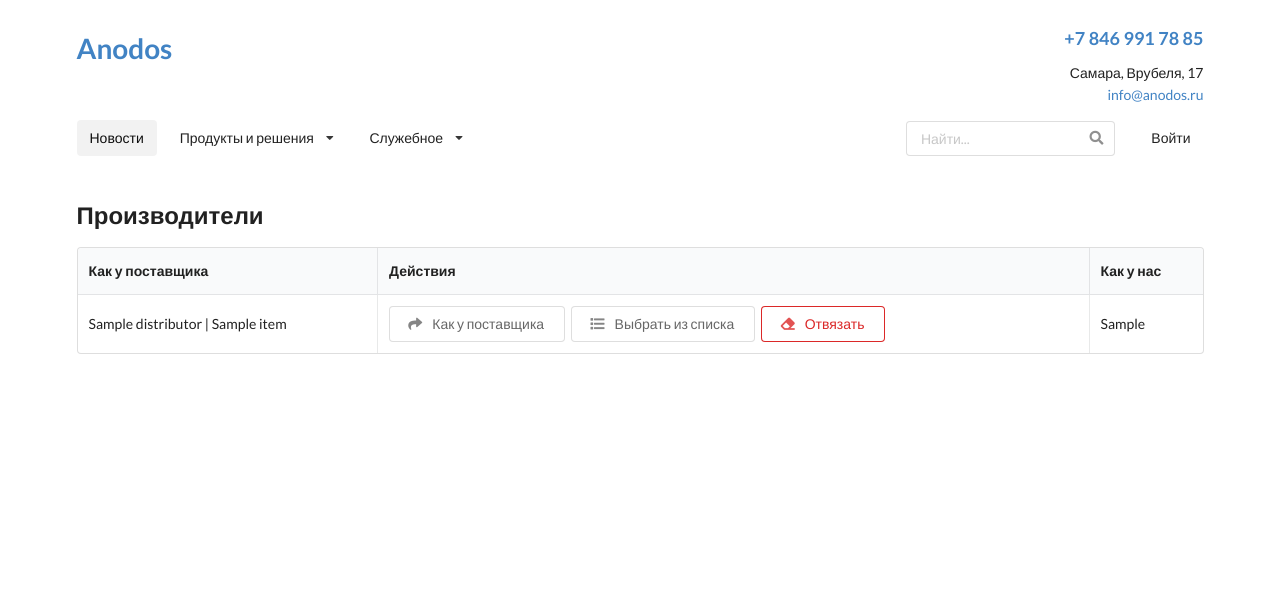
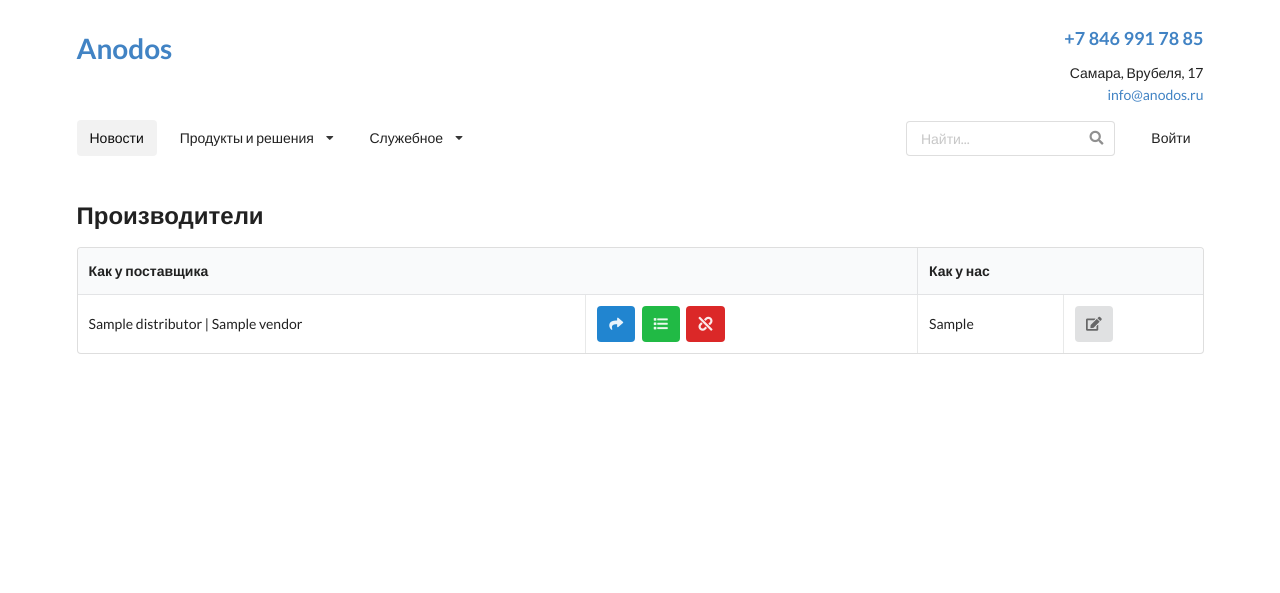
Before and after one commit to abezpalov/anodos.ru, a Django app: template anodos/distributors/templates/distributors/vendors.html in a window 1280 px wide. Shown: the top 593 px of the page. Run offline with Django 3.2, Linux system fonts and the light colour scheme; the template is opened without the code that fills it: most values are stand-ins (such as "Sample title", 1, 10 or a date in 2020).

Commit message:
Сделал минимльно необходимое редактирование вендоров

```diff
--- a/anodos/distributors/templates/distributors/js/vendors.js
+++ b/anodos/distributors/templates/distributors/js/vendors.js
@@ -1,13 +1,13 @@
 // Привязать вендора как есть
 $("body").delegate("[data-do*='do-vendor-as-is']", "click", function(e){
-    id = $(this).data('id');
     $.post('/distributors/ajax/do-vendor-as-is/', {
-        id: id,
+        vendor_: $(this).data('vendor_'),
         csrfmiddlewaretoken: '{{ csrf_token }}'
     },
     function(data) {
         if ('success' == data.status){
             $('#' + data.vendor_ + '-to-pflops').text(data.name);
+            //TODO
         }
     }, "json");
     return false;
@@ -15,23 +15,66 @@ $("body").delegate("[data-do*='do-vendor-as-is']", "click", function(e){
 
 // Отвязать вендора
 $("body").delegate("[data-do*='erase-vendor-link']", "click", function(e){
-    id = $(this).data('id');
     $.post('/distributors/ajax/erase-vendor-link/', {
-        id: id,
+        vendor_: $(this).data('vendor_'),
         csrfmiddlewaretoken: '{{ csrf_token }}'
     },
     function(data) {
         if ('success' == data.status){
             $('#' + data.vendor_ + '-to-pflops').text('-');
+            //TODO
         }
     }, "json");
     return false;
 });
 
 // Открыть диалоговое окно выбора вендора open-vendor-list
-$("body").delegate("[data-do*='erase-vendor-link']", "click", function(e){
-
-
-
+$("body").delegate("[data-do*='open-vendor-list']", "click", function(e){
+    $('#modal-vendor-list-vendor_').val($(this).data('vendor_'))
+    $('#modal-vendor-list-vendor').val('');
+    $('#modal-vendor-list').find('div.text').text('');
+    $('#modal-vendor-list').find('div.item').removeClass('active');
+    $('#modal-vendor-list').find('div.item').removeClass('selected');
+    $('#modal-vendor-list').modal('show');
     return false;
 });
+
+// Привязать вендора к выбранному в диалоговом окне
+$("body").delegate("[data-do*='apply-link-vendor']", "click", function(e){
+    $.post('/distributors/ajax/link-vendor/', {
+        vendor_: $('#modal-vendor-list-vendor_').val(),
+        vendor: $('#modal-vendor-list-vendor').val(),
+        csrfmiddlewaretoken: '{{ csrf_token }}'
+    },
+    function(data) {
+        if ('success' == data.status){
+            $('#' + data.vendor_ + '-to-pflops').text(data.name);
+            //TODO
+        }
+    }, "json");
+    return false;
+});
+
+// Открыть диалоговое окно редактирования вендора
+$("body").delegate("[data-do*='open-vendor-editor']", "click", function(e){
+    $('#modal-vendor-editor-id').val($(this).data('vendor'));
+    $('#modal-vendor-editor-name').val($(this).data('name'));
+    $('#modal-vendor-editor').modal('show');
+    return false;
+});
+
+// Сохранить изменеия при редактировании вендора
+$("body").delegate("[data-do*='save-vendor']", "click", function(e){
+    $.post('/distributors/ajax/save-vendor/', {
+        vendor: $('#modal-vendor-editor-id').val(),
+        name: $('#modal-vendor-editor-name').val(),
+        csrfmiddlewaretoken: '{{ csrf_token }}'
+    },
+    function(data) {
+        if ('success' == data.status){
+            $('td[data-vendor*="' + data.id + '"]').text(data.name);
+            $('button[data-vendor*="' + data.id + '"]').data('name', data.name);
+        }
+    }, "json");
+    return false;
+});
--- /dev/null
+++ b/anodos/distributors/templates/distributors/modal/vendors.html
@@ -0,0 +1,46 @@
+<div class="ui modal" id="modal-vendor-list">
+    <i class="close icon"></i>
+    <div class="header">Выберите вендора</div>
+    <div class="content">
+        <form>
+            <input type="hidden" name="vendor_" id="modal-vendor-list-vendor_">
+            <div class="ui fluid search selection dropdown">
+                <input type="hidden" name="vendor" id="modal-vendor-list-vendor">
+                <i class="dropdown icon"></i>
+                <div class="default text">Выберите вендора</div>
+                <div class="menu">
+                    {% for vendor in vendors %}
+                    <div class="item" data-value="{{ vendor.id }}">{{ vendor.name }}</div>
+                    {% endfor %}
+                </div>
+            </div>
+        </form>
+    </div>
+    <div class="actions">
+        <button class="ui labeled icon positive button" data-do="apply-link-vendor">
+            <i class="linkify icon"></i>Привязать
+        </button>
+        <button class="ui labeled icon deny button">
+            <i class="x icon"></i>Отмена
+        </button>
+    </div>
+</div>
+
+<div class="ui modal" id="modal-vendor-editor">
+    <i class="close icon"></i>
+    <div class="header">Редактировать вендора</div>
+    <div class="content">
+        <form class="ui form">
+            <input id="modal-vendor-editor-id" type="hidden" name="vendor_">
+            <input id="modal-vendor-editor-name" type="text" name="name">
+        </form>
+    </div>
+    <div class="actions">
+        <button class="ui labeled icon positive button" data-do="save-vendor">
+            <i class="save icon"></i>Сохранить
+        </button>
+        <button class="ui labeled icon deny button">
+            <i class="x icon"></i>Отмена
+        </button>
+    </div>
+</div>
--- a/anodos/distributors/templates/distributors/vendors.html
+++ b/anodos/distributors/templates/distributors/vendors.html
@@ -11,47 +11,62 @@
     <table class="ui celled table">
         <thead>
             <tr>
-                <th>Как у поставщика</th>
-                <th>Действия</th>
-                <th>Как у нас</th>
+                <th colspan="2">Как у поставщика</th>
+                <th colspan="2">Как у нас</th>
             </tr>
         </thead>
         <tbody>
-        {% for item in items %}
+        {% for vendor_ in vendors_ %}
         <tr>
-            <td>{{ item.distributor.name }} | {{ item.name }}</td>
+            <td>{{ vendor_.distributor.name }} | {{ vendor_.name }}</td>
             <td>
-                <button class="ui basic button"
-                data-do="do-vendor-as-is"
-                data-id="{{ item.id }}">
+                <button class="ui primary icon button"
+                     data-tooltip="Как у поставщика"
+                     data-do="do-vendor-as-is"
+                     data-vendor_="{{ vendor_.id }}">
                     <i class="share icon"></i>
-                    Как у поставщика
                 </button>
-                <button class="ui basic button"
-                data-do="open-vendor-list"
-                data-id="{{ item.id }}">
+                <button class="ui positive icon button"
+                     data-tooltip="Выбрать из списка"
+                     data-do="open-vendor-list"
+                     data-vendor_="{{ vendor_.id }}">
                     <i class="list icon"></i>
-                    Выбрать из списка
                 </button>
-                <button class="ui negative basic button"
-                data-do="erase-vendor-link"
-                data-id="{{ item.id }}">
-                    <i class="eraser icon"></i>
-                    Отвязать
+                <button class="ui negative icon button"
+                     data-tooltip="Отвязать"
+                     data-do="erase-vendor-link"
+                     data-vendor_="{{ vendor_.id }}">
+                    <i class="unlink icon"></i>
                 </button>
             </td>
-            <td id="{{ item.id }}-to-pflops">
-                {% if item.to_pflops == None %}
+            <td id="{{ vendor_.id }}-to-pflops"
+                data-vendor="{{ vendor_.to_pflops.id }}">
+                {% if vendor_.to_pflops == None %}
                 -
                 {% else %}
-                {{ item.to_pflops }}
+                {{ vendor_.to_pflops }}
                 {% endif %}
+            </td>
+            <td>
+                <button class="ui icon button"
+                     id="{{ vendor_.id }}-open-vendor-editor-button"
+                     data-tooltip="Редактирвать"
+                     data-do="open-vendor-editor"
+                     data-vendor_="{{ vendor_.id }}"
+                     data-vendor="{{ vendor_.to_pflops.id }}"
+                     data-name="{{ vendor_.to_pflops.name }}">
+                    <i class="edit icon"></i>
+                </button>
             </td>
         </tr>
         {% endfor %}
         </tbody>
     </table>
 </div>
+
+
+{% include "distributors/modal/vendors.html" %}
+
 {% endblock %}
 
 {% block js %}
```
Also changed, not shown: anodos/distributors/urls.py (+4 -3 lines), anodos/distributors/views.py (+79 -13 lines), anodos/swarm/workers/test.py (added), anodos/swarm/workers/unzip.py (line endings or trailing spaces).
